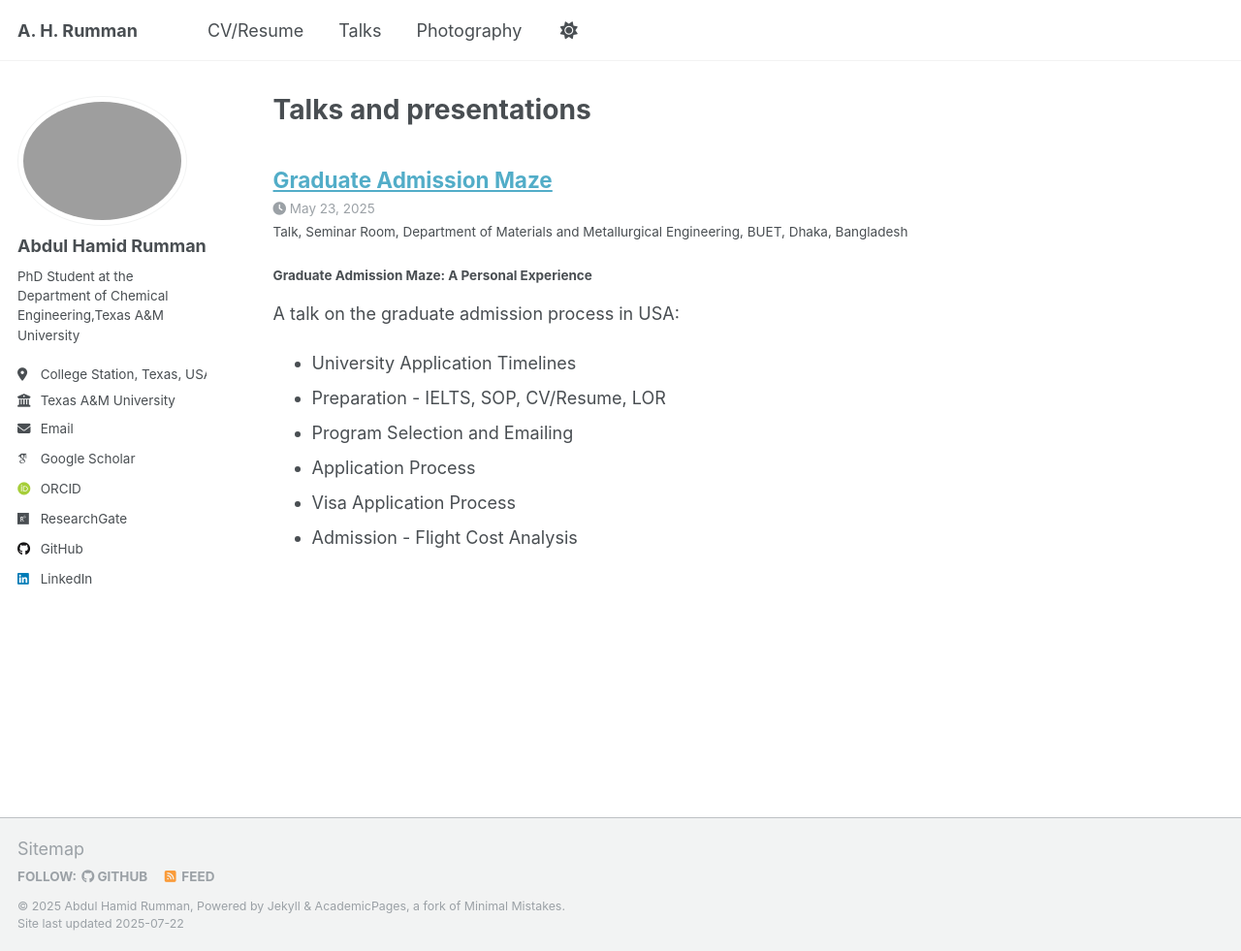
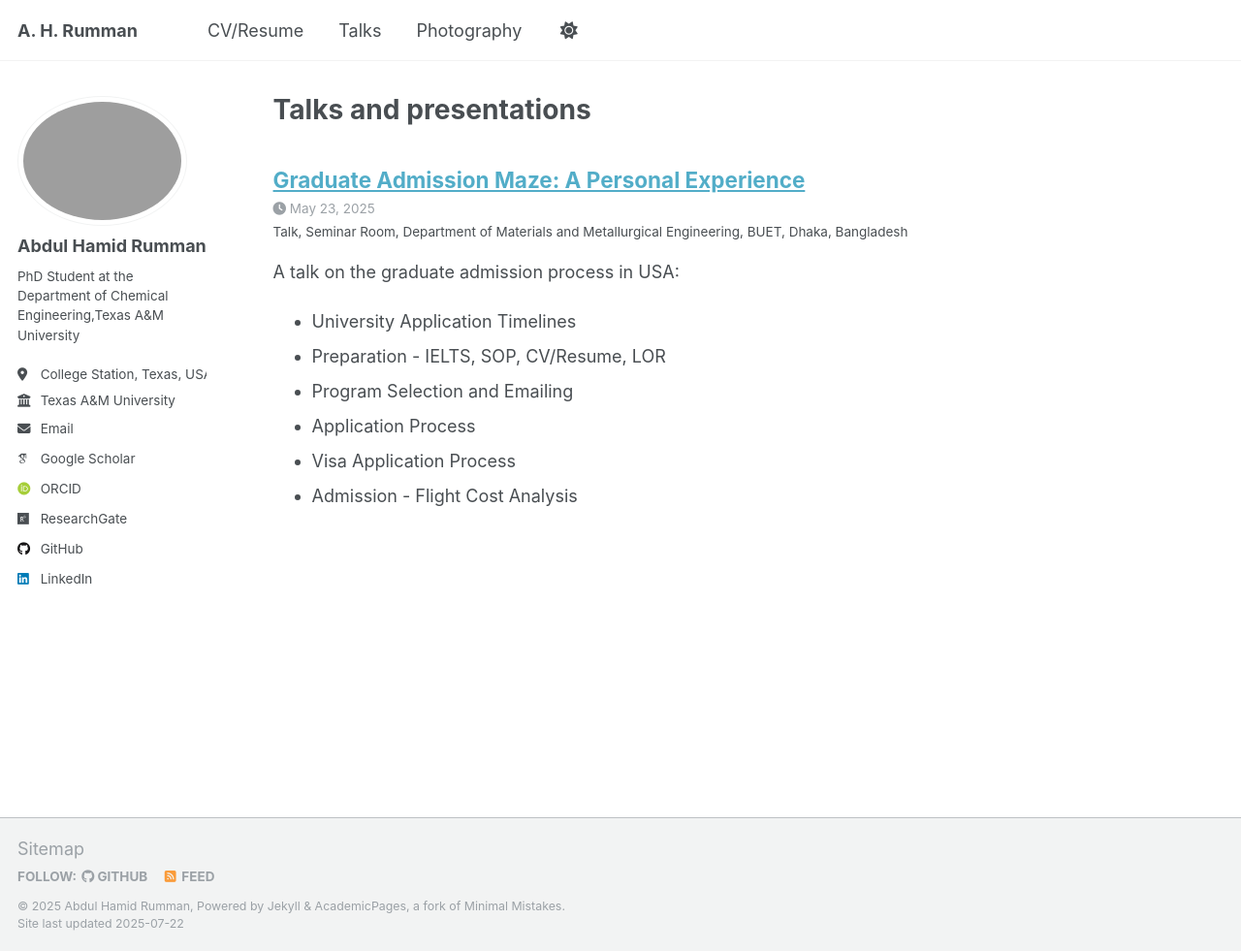
Before and after one commit to AbdulHamidRumman/abdulhamidrumman.github.io, a Jekyll site: the page built from _pages/talks.html, in a window 1280 px wide and 981 px high. Shown: the whole window at 97% size. Built offline with Jekyll 4.4.1, drawn with Linux system fonts in a browser that asks for light colours; some web fonts are replaced; a script that is not in the unit is left out; part of the change alters nothing that is shown.

Commit message:
Update 2025-05-23-talk-1.md

```diff
--- a/_talks/2025-05-23-talk-1.md
+++ b/_talks/2025-05-23-talk-1.md
@@ -1,5 +1,5 @@
 ---
-title: "Graduate Admission Maze"
+title: "Graduate Admission Maze: A Personal Experience"
 collection: talks
 type: "Talk"
 permalink: /talks/2025-05-23-talk-1
@@ -7,7 +7,6 @@ venue: "Seminar Room, Department of Materials and Metallurgical Engineering, BUE
 date: 2025-5-23
 location: "Dhaka, Bangladesh"
 ---
-#### Graduate Admission Maze: A Personal Experience
 A talk on the graduate admission process in USA:
   * University Application Timelines
   * Preparation - IELTS, SOP, CV/Resume, LOR
@@ -17,5 +16,6 @@ A talk on the graduate admission process in USA:
   * Admission - Flight Cost Analysis
 
 Organized by [Material Advantage BUET Chapter](https://mabuetchapter.com)
+
 <img src='/images/MABC/pic2.JPG' width="600px" height="400px">
 <img src='/images/MABC/pic1.JPG' width="600px" height="400px">
```
